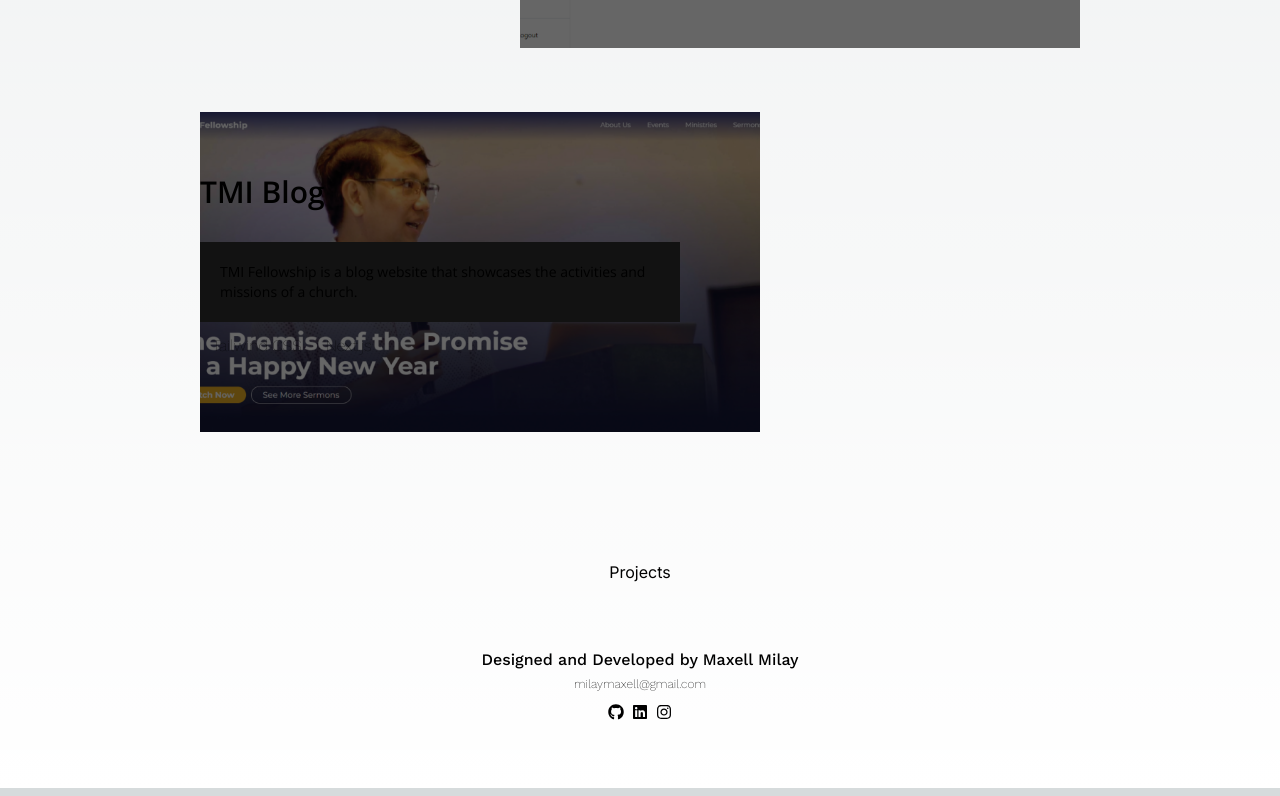
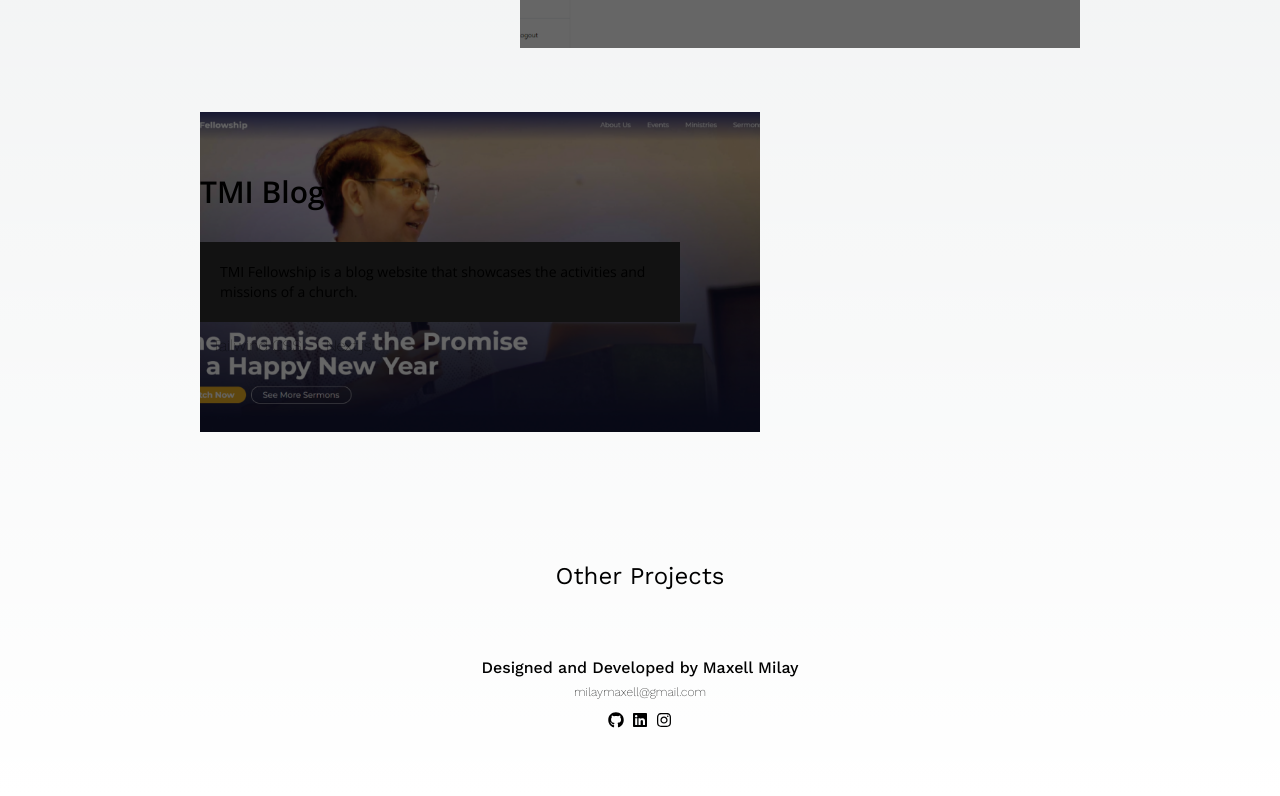
Before and after one commit to maxellmilay/personal-website-v2, a Next.js app: page / in a window 1280 px wide. Shown: the part 1965-2761 px from the top of the page. Built offline with nearby package versions, Linux system fonts and the light colour scheme.

Commit message:
[UI][Maxell] setup project

```diff
--- a/src/components/Featured.tsx
+++ b/src/components/Featured.tsx
@@ -10,7 +10,6 @@ function Featured() {
       {featured.map((data) => {
         const alignment =
           data.id % 2 == 0 ? { image: 'end', text: 'start' } : { image: 'start', text: 'end' };
-
         return (
           <div className={`flex justify-${alignment.image} mb-16`} key={data.id}>
             <div className="relative w-[35rem] h-[20rem]">
--- a/src/components/Projects.tsx
+++ b/src/components/Projects.tsx
@@ -1,9 +1,10 @@
 import React from 'react';
+import { work } from '@/utils/font';
 
 function Projects() {
   return (
-    <div className="flex mb-16">
-      <h1>Projects</h1>
+    <div className="flex w-[55rem] mb-16 justify-center">
+      <p className={`${work.className} text-2xl`}>Other Projects</p>
     </div>
   );
 }
```
